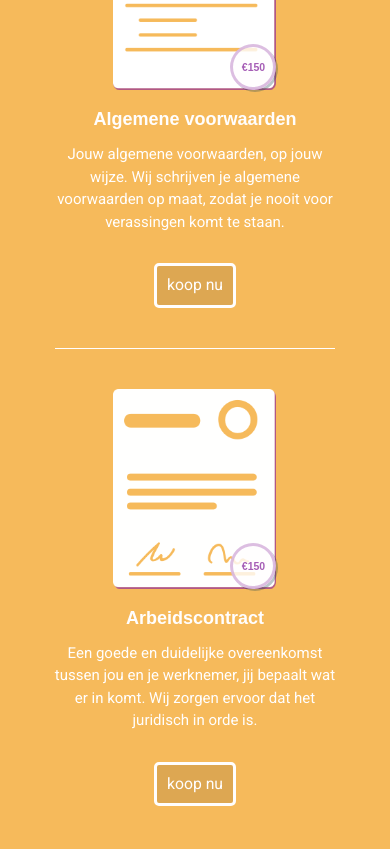
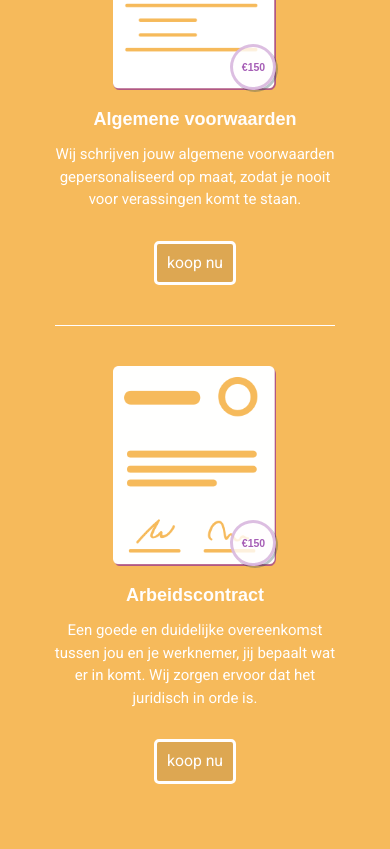
Before and after one commit to marsbergen/juridisch-geregeld, a website: page index.html in a window 390 px wide. Shown: the part 2762-3611 px from the top of the page. Drawn offline with nearby package versions, Linux system fonts and the light colour scheme; a web font is replaced by a local one.

Commit message:
Fixed buy button positioning

```diff
--- a/index.html
+++ b/index.html
@@ -83,7 +83,7 @@
 
 					<h3>Algemene voorwaarden</h3>
 					<p>
-						Jouw algemene voorwaarden, op jouw wijze. Wij schrijven je algemene voorwaarden op maat, zodat je nooit voor verassingen komt te staan.
+						Wij schrijven jouw algemene voorwaarden gepersonaliseerd op maat, zodat je nooit voor verassingen komt te staan.
 					</p>
 					<a href="#" class="button">koop nu</a>
 				</div>
--- a/sass/main.sass
+++ b/sass/main.sass
@@ -280,6 +280,14 @@ section.product
 		h3
 			margin-top: $margin * 4
 			margin-bottom: $margin
+		p
+			min-height: 50px
+			@media screen and (max-width: 1900px)
+				min-height: 80px
+			@media screen and (max-width: 1325px)
+				min-height: 90px
+			@media screen and (max-width: 1290px)
+				min-height: 100px
 		.button
 			margin-top: $margin * 2
 	.contract
--- a/sass/mobile.sass
+++ b/sass/mobile.sass
@@ -112,6 +112,8 @@ section.product
 				bottom: 0px
 				font-size: 0.7em
 				border-width: 3px
+		p
+			min-height: 70px
 		h3
 			margin-top: $margin * 2
 	.terms
```
